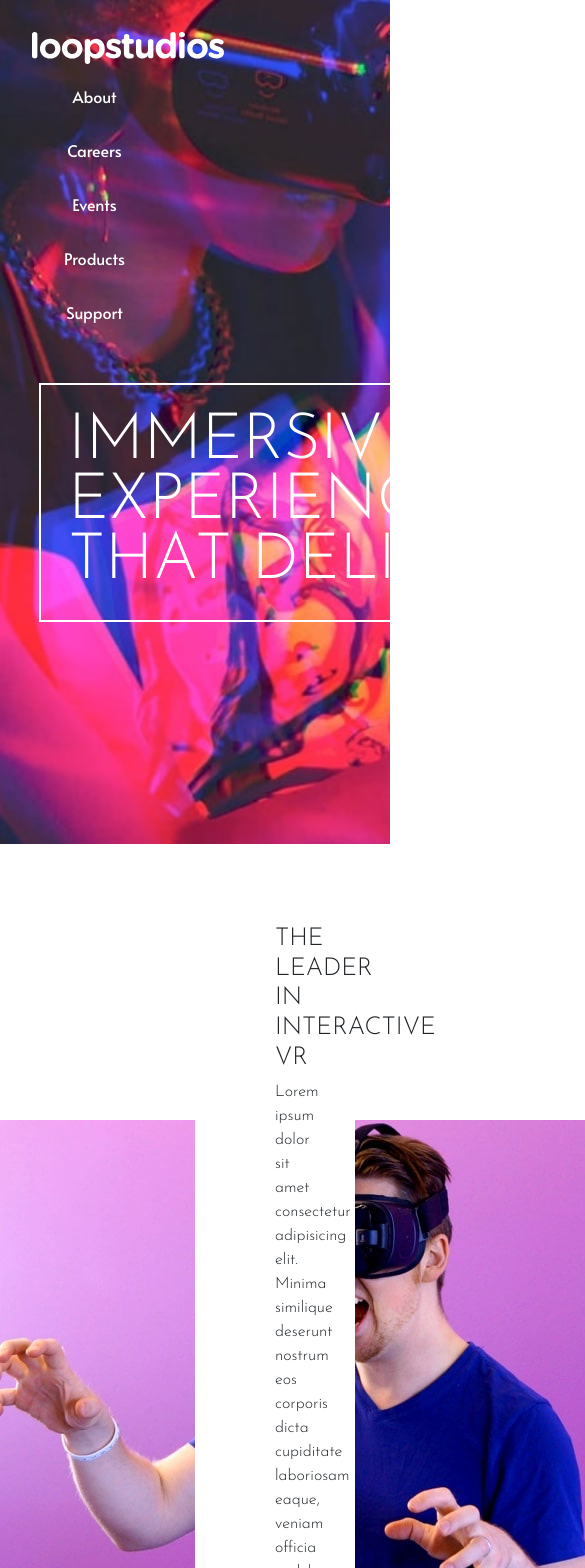
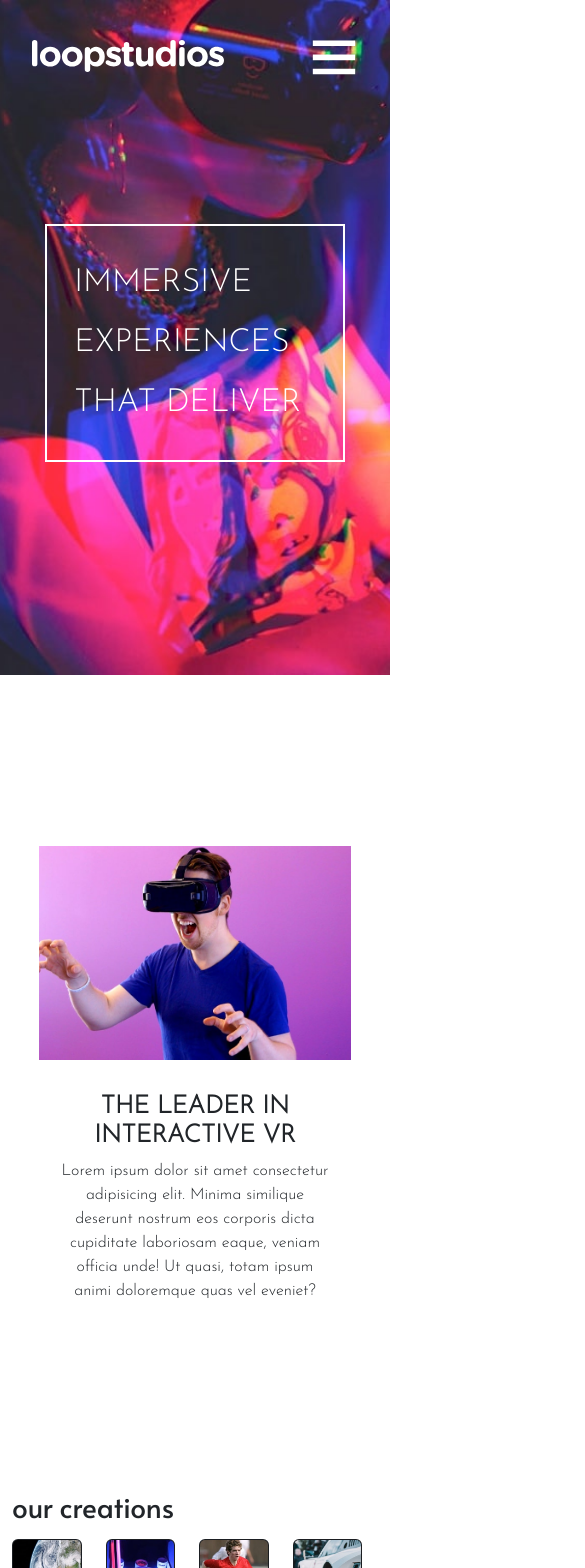
Before and after one commit to juandrojasr/Workshop-2, a React (Create React App) app: page / in a window 390 px wide. Shown: the top 1568 px of the page, 585 px wide, since content can reach past the window. Built offline with nearby package versions, Linux system fonts and the light colour scheme.

Commit message:
diseño responsive header y main

```diff
--- a/package.json
+++ b/package.json
@@ -9,6 +9,7 @@
     "bootstrap": "^5.2.3",
     "react": "^18.2.0",
     "react-dom": "^18.2.0",
+    "react-icons": "^4.7.1",
     "react-scripts": "5.0.1",
     "sass": "^1.57.1",
     "web-vitals": "^2.1.4"
--- a/src/App.js
+++ b/src/App.js
@@ -4,7 +4,8 @@ import Header from './components/Header';
 import Division from "./components/division";
 import Footer from "./components/Footer";
 import Cards from "./components/Cards";
-import "./app.scss"
+import "./styles/app.scss";
+
 function App() {
   return (
     <>
--- a/src/components/Navbar.jsx
+++ b/src/components/Navbar.jsx
@@ -1,6 +1,8 @@
 import React, { Component } from "react";
 import NavbarImage from "./NavbarImage";
 import NavbarItem from "./NavbarItem";
+import { TfiMenu } from "react-icons/tfi";
+import { AiOutlineClose } from "react-icons/ai";
 
 const items = [
   {
@@ -26,16 +28,41 @@ const items = [
 ];
 
 export class Navbar extends Component {
+  handleMenu = () => {
+    document.getElementById("mobile-items").classList.toggle("none");
+    document.getElementById("navbar").classList.toggle("navbar-mobile");
+    document.getElementById("hamburger").classList.toggle("none");
+    document.getElementById("close").classList.toggle("none");
+  };
+
   render() {
     return (
-      <div className="navbar">
+      <>
+        <div id="navbar" className="navbar">
           <NavbarImage />
-        <ul className="navbar-itm navbar-mobile">
+          <ul className="navbar-itm">
+            {items.map(({ id, content }) => (
+              <NavbarItem key={id} text={content} />
+            ))}
+          </ul>
+          <button onClick={this.handleMenu} className="mobile-menu none">
+            <TfiMenu id="hamburger" size="3rem" color="white" className="" />
+            <AiOutlineClose
+              id="close"
+              size="3rem"
+              color="white"
+              className="none"
+            />
+          </button>
+        </div>
+        <div id="mobile-items" className="navbar-mobile-container none">
+          <ul className="navbar-itm-mobile">
             {items.map(({ id, content }) => (
               <NavbarItem key={id} text={content} />
             ))}
           </ul>
         </div>
+      </>
     );
   }
 }
--- a/src/components/division.jsx
+++ b/src/components/division.jsx
@@ -1,16 +1,24 @@
-import image2 from "../assets/images/desktop/image-interactive.jpg"
-import "../styles/main.scss"
+import image2 from "../assets/images/desktop/image-interactive.jpg";
+import "../styles/main.scss";
 
 function Division() {
-    return(
-        <>
-        <div className="division">
-            <span className="imagen"><img src= {image2} alt="img"/></span>
-            <span className="texto">
-                <h2>THE LEADER IN INTERACTIVE VR</h2>
-                <p>Lorem ipsum dolor sit amet consectetur adipisicing elit. Minima similique deserunt nostrum eos corporis dicta cupiditate laboriosam eaque, veniam officia unde! Ut quasi, totam ipsum animi doloremque quas vel eveniet?</p></span>
+  return (
+    <>
+      <div className="division">
+        <div className="imagen">
+          <img src={image2} alt="img" />
         </div>
-        </>
-    )
+        <div className="texto">
+          <h2>THE LEADER IN INTERACTIVE VR</h2>
+          <p>
+            Lorem ipsum dolor sit amet consectetur adipisicing elit. Minima
+            similique deserunt nostrum eos corporis dicta cupiditate laboriosam
+            eaque, veniam officia unde! Ut quasi, totam ipsum animi doloremque
+            quas vel eveniet?
+          </p>
+        </div>
+      </div>
+    </>
+  );
 }
-export default Division
+export default Division;
--- a/src/styles/_header.scss
+++ b/src/styles/_header.scss
@@ -1,10 +1,10 @@
 header {
   width: 100vw;
-  height: 100vh;
+  height: 80vh;
   color: var(--color-white);
   background-image: url("../assets/images/desktop/image-hero.jpg");
   background-repeat: no-repeat;
-  background-size: contain;
+  background-size: cover;
 
   .navbar {
     padding: 2em;
@@ -12,6 +12,10 @@ header {
     flex-direction: row;
     justify-content: space-around;
     align-items: center;
+
+    .navbar-itm-mobile {
+      display: none;
+    }
   }
 
   .navbar-itm {
@@ -41,6 +45,10 @@ header {
       margin: 0;
     }
   }
+
+  .none {
+    display: none;
+  }
 }
 
 @media screen and (max-width: 900px) {
@@ -50,13 +58,47 @@ header {
     background-position: center center;
 
     .navbar {
-      gap: 20px;
-      flex-direction: column;
-      align-items: flex-start;
+      justify-content: space-between;
+
+      .navbar-itm {
+        display: none;
+      }
+
+      .mobile-menu {
+        display: inline;
+        background-color: transparent;
+        border: none;
+
+        #close {
+          font-weight: 600;
+        }
+      }
     }
 
     .navbar-mobile {
-      flex-direction: column;
+      background-color: var(--color-black);
+    }
+
+    .navbar-mobile-container {
+      width: 100vw;
+      height: 80vh;
+      background-color: var(--color-black);
+      z-index: 1;
+
+      .navbar-itm-mobile {
+        display: flex;
+        flex-direction: column;
+        list-style: none;
+        justify-content: center;
+        gap: 20px;
+        text-transform: uppercase;
+      }
+    }
+
+    .main-header {
+      width: 300px;
+      font-size: 2rem;
+      margin: 7rem auto;
     }
   }
 }
--- a/src/styles/index.scss
+++ b/src/styles/index.scss
@@ -15,6 +15,11 @@
   --font-alata: "Alata", sans-serif;
 }
 
+* {
+  padding: 0;
+  margin: 0;
+}
+
 body {
   font-family: var(--font-alata);
 }
--- a/src/styles/main.scss
+++ b/src/styles/main.scss
@@ -1,21 +1,54 @@
 @import url("https://fonts.googleapis.com/css2?family=Alata&family=Josefin+Sans:wght@300&display=swap");
 
-
-.division{
-    width: 100%;
+.division {
+  width: 100vw;
+  margin: 7rem 0;
   display: flex;
   align-items: center;
-    font-family: 'Josefin Sans', sans-serif;
-
+  justify-content: center;
+  font-family: "Josefin Sans", sans-serif;
 }
-.imagen{
+.imagen {
   width: 50%;
   text-align: start;
+
+  img {
+    width: 100%;
   }
-.texto{
+}
+.texto {
   padding: 5rem;
   background-color: white;
   width: 40%;
   text-align: start;
-    align-self: flex-end ;
+  align-self: flex-end;
+  transform: translateX(-100px);
 }
+
+@media screen and (max-width: 900px) {
+  .division {
+    width: 100vw;
+    height: 70vh;
+    flex-direction: column;
+    justify-content: center;
+    align-items: center;
+
+    .imagen {
+      width: 80vw;
+      margin: 1rem;
+    }
+
+    .texto {
+      width: 70%;
+      margin: 1rem;
+      padding: 0;
+      transform: none;
+      text-align: center;
+      align-self: center;
+
+      h2 {
+        font-weight: 600;
+      }
+    }
+  }
+}
```
Also changed, not shown: src/styles/Cards.scss (renamed from src/Cards.scss), src/styles/app.scss (renamed from src/app.scss), 1 other file (tests, documents, lock files or other folders). Lines whose indentation alone changed are shown as unchanged.
